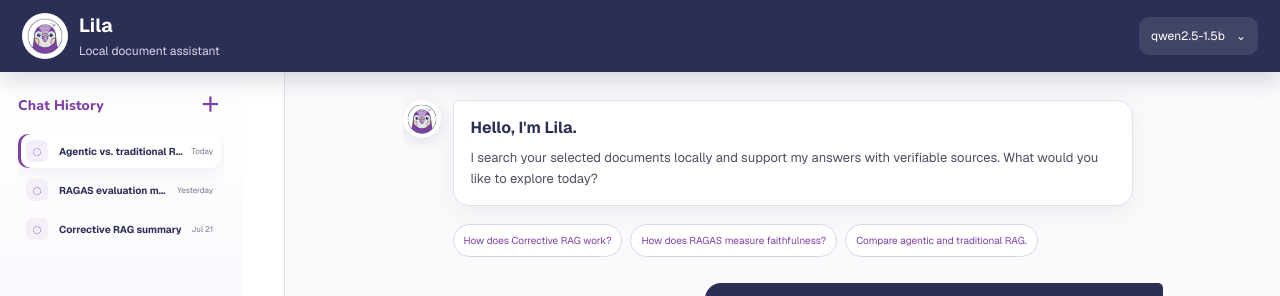
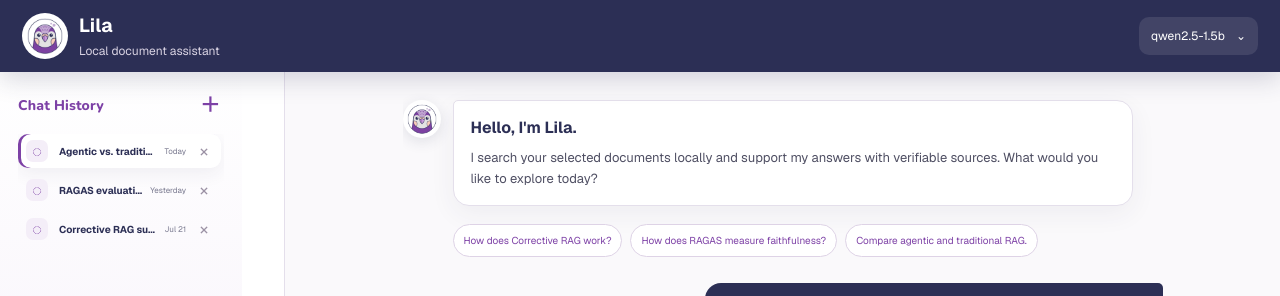
Before and after one commit to kardelentumay/Local-RAG-UI, a Next.js app: page / in a window 1280 px wide. Shown: the top 296 px of the page. Built offline with nearby package versions, Linux system fonts and the light colour scheme.

Commit message:
feat: add chat history removal controls

```diff
--- a/app/globals.css
+++ b/app/globals.css
@@ -129,11 +129,15 @@ body {
 .documents-section { display: flex; flex-direction: column; overflow: hidden; }
 .chat-history { display: grid; align-content: start; gap: 5px; margin-top: 15px; min-height: 0; overflow-y: auto; padding-right: 3px; }
 .history-row {
-  width: 100%; display: grid; grid-template-columns: 25px minmax(0, 1fr); gap: 8px; align-items: center;
-  border: 0; border-radius: 10px; padding: 6px 8px; text-align: left; background: transparent; color: var(--navy);
+  width: 100%; display: grid; grid-template-columns: minmax(0, 1fr) 24px; gap: 4px; align-items: center;
+  border-radius: 10px; padding: 2px 5px 2px 6px; background: transparent; color: var(--navy);
 }
 .history-row:hover, .history-row.is-current { background: var(--white); box-shadow: 0 5px 18px rgba(44,47,85,.07); }
 .history-row.is-current { box-shadow: inset 3px 0 var(--purple), 0 5px 18px rgba(44,47,85,.07); }
+.history-main {
+  min-width: 0; display: grid; grid-template-columns: 25px minmax(0, 1fr); gap: 8px; align-items: center;
+  border: 0; padding: 4px 2px; text-align: left; background: transparent; color: inherit;
+}
 .history-icon { display: grid; place-items: center; width: 22px; height: 22px; border-radius: 7px; background: var(--soft-purple); color: var(--purple); }
 .history-copy { min-width: 0; display: grid; grid-template-columns: minmax(0, 1fr) auto; align-items: center; gap: 7px; }
 .history-row b { overflow: hidden; white-space: nowrap; text-overflow: ellipsis; font-size: 10px; }
@@ -190,13 +194,13 @@ body {
 .file-type.xlsx { color: #347258; background: #e5f3ec; }
 .ready-dot { width: 7px; height: 7px; border-radius: 50%; background: #c9c6d0; }
 .is-active .ready-dot { background: var(--success); }
-.delete-document {
+.delete-document, .delete-chat {
   display: grid; place-items: center; width: 24px; height: 24px; padding: 0;
   border: 0; border-radius: 7px; background: transparent; color: #9b91a4;
   font-size: 17px; line-height: 1; transition: color .18s ease, background .18s ease, transform .18s ease;
 }
-.delete-document:hover { color: #8e3e58; background: #f9e8e8; transform: scale(1.06); }
-.delete-document:focus-visible { outline: 2px solid var(--purple); outline-offset: 2px; }
+.delete-document:hover, .delete-chat:hover { color: #8e3e58; background: #f9e8e8; transform: scale(1.06); }
+.delete-document:focus-visible, .delete-chat:focus-visible { outline: 2px solid var(--purple); outline-offset: 2px; }
 .chat-content {
   flex: 1; min-height: 0; width: min(760px, calc(100% - 40px)); margin: 0 auto;
   padding: 28px 0 18px; overflow-y: auto; overscroll-behavior: contain;
--- a/app/page.tsx
+++ b/app/page.tsx
@@ -8,6 +8,18 @@ type DocumentItem = {
   kind: "pdf" | "docx" | "xlsx";
   active: boolean;
 };
+
+type ChatItem = {
+  id: number;
+  title: string;
+  date: string;
+};
+
+const initialChats: ChatItem[] = [
+  { id: 1, title: "Agentic vs. traditional RAG", date: "Today" },
+  { id: 2, title: "RAGAS evaluation metrics", date: "Yesterday" },
+  { id: 3, title: "Corrective RAG summary", date: "Jul 21" },
+];
 
 const initialDocuments: DocumentItem[] = [
   { name: "RAG Evolution Survey.pdf", meta: "58 chunks · 4.2 MB", kind: "pdf", active: true },
@@ -23,6 +35,8 @@ const suggestions = [
 ];
 
 export default function Home() {
+  const [chats, setChats] = useState(initialChats);
+  const [activeChatId, setActiveChatId] = useState<number | null>(1);
   const [documents, setDocuments] = useState(initialDocuments);
   const [selectedSource, setSelectedSource] = useState<1 | 2>(1);
   const [query, setQuery] = useState("");
@@ -66,6 +80,14 @@ export default function Home() {
     setNotice(`${name} was removed from the document library.`);
   }
 
+  function deleteChat(id: number) {
+    const chat = chats.find((item) => item.id === id);
+    const remainingChats = chats.filter((item) => item.id !== id);
+    setChats(remainingChats);
+    if (activeChatId === id) setActiveChatId(remainingChats[0]?.id ?? null);
+    if (chat) setNotice(`“${chat.title}” was removed from chat history.`);
+  }
+
   return (
     <main className="app-shell">
       <header className="topbar">
@@ -102,18 +124,28 @@ export default function Home() {
               <button className="small-icon" aria-label="Start a new chat" onClick={() => setNotice("A new chat was started.")}>＋</button>
             </div>
             <nav className="chat-history" aria-label="Chat history">
-              <button className="history-row is-current">
-                <span className="history-icon">◌</span>
-                <span className="history-copy"><b>Agentic vs. traditional RAG</b><time>Today</time></span>
-              </button>
-              <button className="history-row">
-                <span className="history-icon">◌</span>
-                <span className="history-copy"><b>RAGAS evaluation metrics</b><time>Yesterday</time></span>
-              </button>
-              <button className="history-row">
-                <span className="history-icon">◌</span>
-                <span className="history-copy"><b>Corrective RAG summary</b><time>Jul 21</time></span>
-              </button>
+              {chats.map((chat) => (
+                <div className={`history-row ${activeChatId === chat.id ? "is-current" : ""}`} key={chat.id}>
+                  <button
+                    type="button"
+                    className="history-main"
+                    onClick={() => setActiveChatId(chat.id)}
+                    aria-label={`Open ${chat.title}`}
+                  >
+                    <span className="history-icon">◌</span>
+                    <span className="history-copy"><b>{chat.title}</b><time>{chat.date}</time></span>
+                  </button>
+                  <button
+                    type="button"
+                    className="delete-chat"
+                    aria-label={`Delete ${chat.title}`}
+                    title={`Delete ${chat.title}`}
+                    onClick={() => deleteChat(chat.id)}
+                  >
+                    ×
+                  </button>
+                </div>
+              ))}
             </nav>
           </section>
 
```
